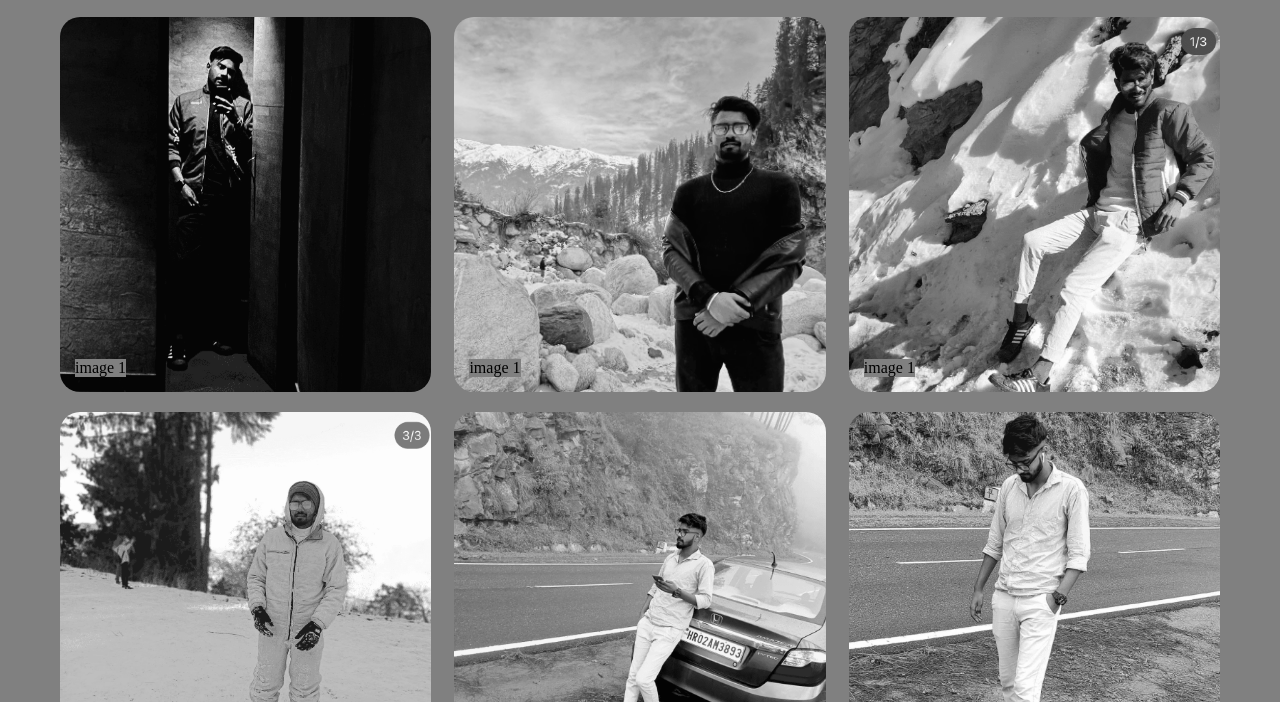
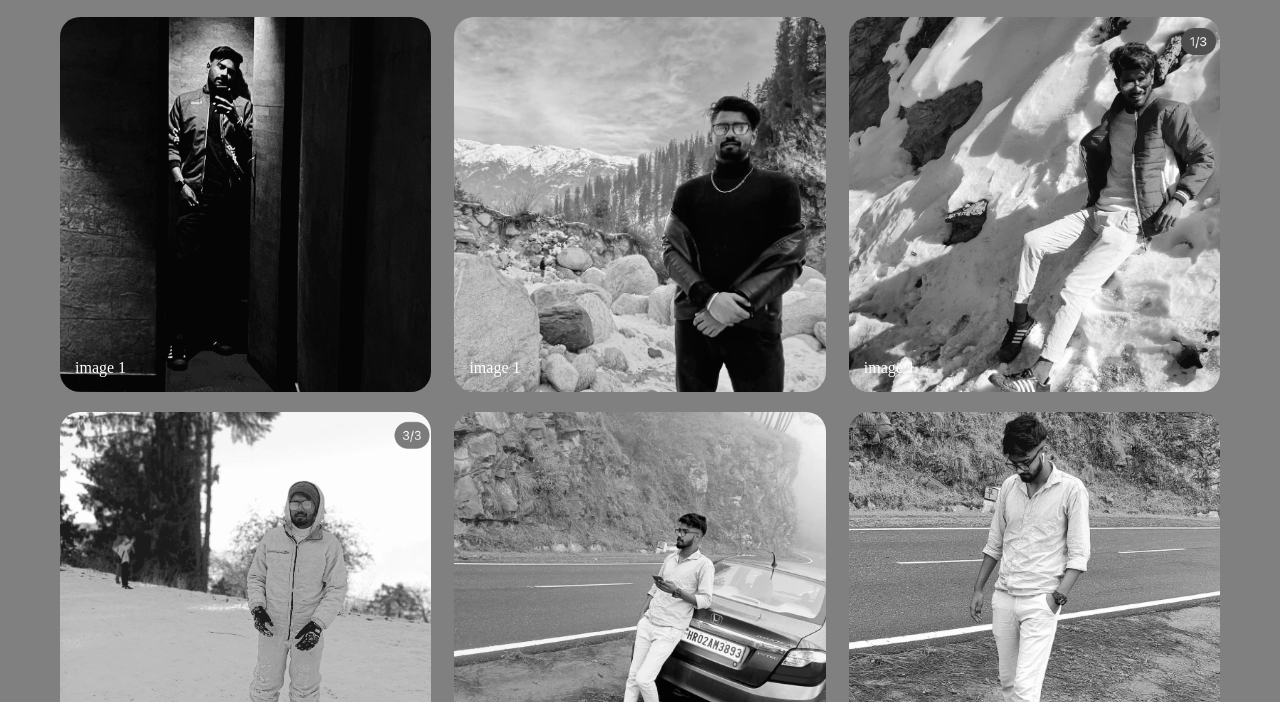
Before and after one commit to ghshivamkashyap/imagegalary, a plain HTML site: page index.html in a window 1280 px wide. Shown: the part 98-800 px from the top of the page. Drawn offline with Linux system fonts and the light colour scheme.

Commit message:
Update style.css

```diff
--- a/style.css
+++ b/style.css
@@ -58,6 +58,8 @@ img{
 }
 
 figcaption{
+  background-color: transparent;
+  color: white;
     position: absolute;
     bottom: 15px;
     left: 15px;
```
